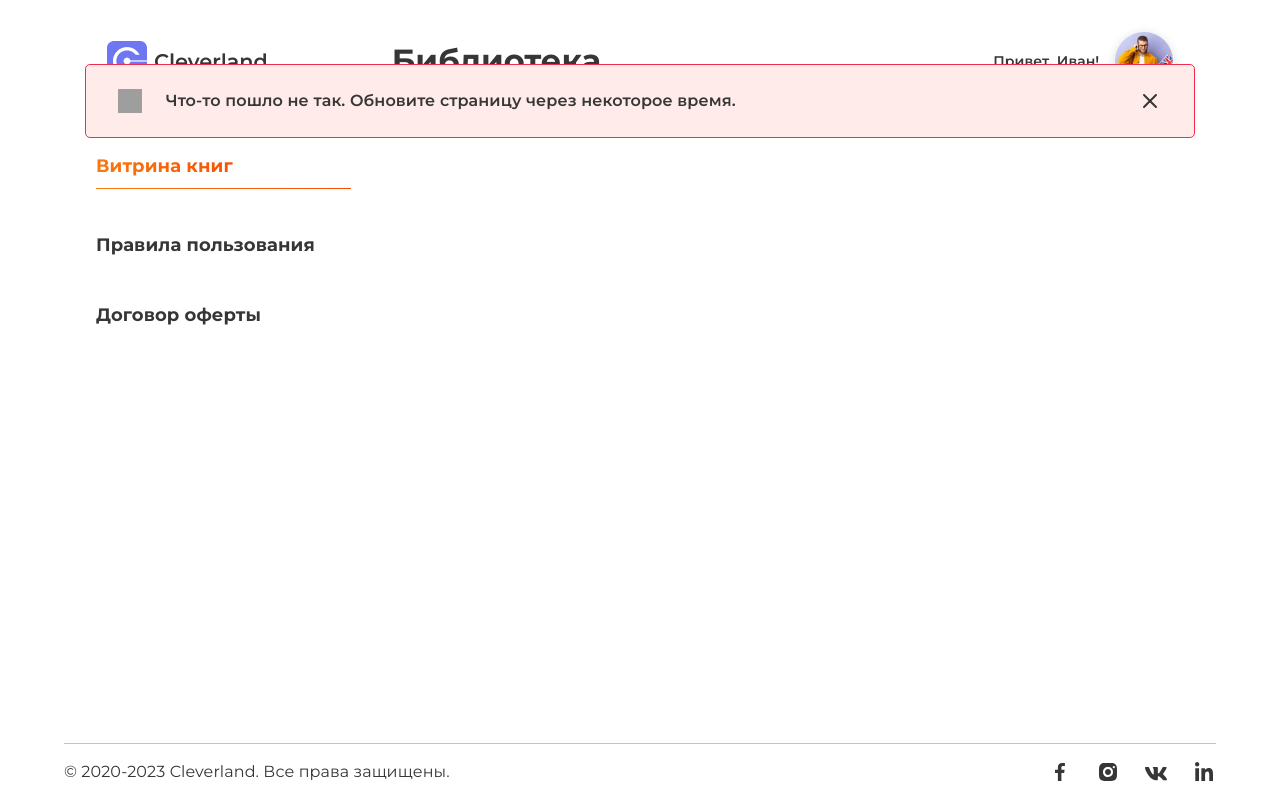
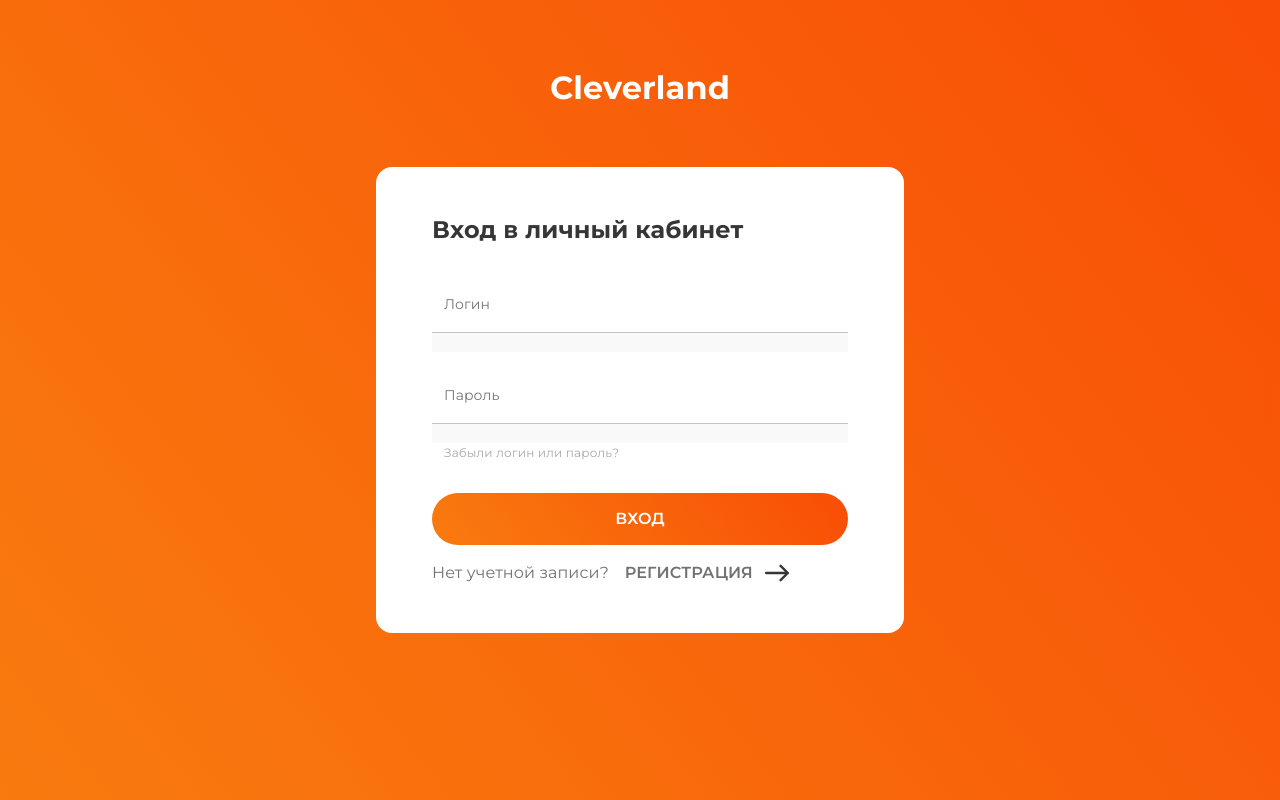
Before and after one commit to fstk1337/clever-books, a React (Create React App) app: page / in a window 1280 px wide. Before the commit this address led to /#/books/all. Built offline with nearby package versions, Linux system fonts and the light colour scheme; no server answers; grey boxes are pictures that could not be loaded.

Commit message:
feat: add AuthLayout base component

```diff
--- a/package.json
+++ b/package.json
@@ -60,6 +60,7 @@
     "mochawesome": "^7.1.3",
     "react": "^18.2.0",
     "react-dom": "^18.2.0",
+    "react-hook-form": "^7.43.3",
     "react-redux": "^8.0.5",
     "react-router-dom": "^6.4.2",
     "react-scripts": "^5.0.1",
--- a/src/app/router/routes.tsx
+++ b/src/app/router/routes.tsx
@@ -1,50 +1,63 @@
-import { Navigate } from 'react-router-dom';
+// import { Navigate } from 'react-router-dom';
+import { RouteObject } from 'react-router-dom';
+import { AuthContent } from 'src/components/auth-content/auth-content';
+import { AuthLayout } from 'src/components/auth-layout/auth-layout';
 
-import { AppLayout } from '../../components/app-layout/app-layout';
-import { AppMainLayout } from '../../components/app-main-layout/app-main-layout';
-import { BookPage } from '../../pages/book';
-import { MainPage } from '../../pages/main';
-import { PublicOfferPage } from '../../pages/public-offer';
-import { RulesPage } from '../../pages/rules';
+// import { AppLayout } from '../../components/app-layout/app-layout';
+// import { AppMainLayout } from '../../components/app-main-layout/app-main-layout';
+// import { BookPage } from '../../pages/book';
+// import { MainPage } from '../../pages/main';
+// import { PublicOfferPage } from '../../pages/public-offer';
+// import { RulesPage } from '../../pages/rules';
 
-export const routes = [
+export const routes: RouteObject[] = [
     {
         path: '/',
-        element: <AppLayout />,
+        element: <AuthLayout />,
         children: [
             {
-                element: <AppMainLayout />,
-                children: [
-                    {
-                        path: '/',
-                        element: <Navigate to='/books/all' replace={true} />
-                    },
-                    {
-                        path: '/books/all',
-                        exact: true,
-                        element: <MainPage />
-                    },
-                    {
-                        path: '/books/:category',
-                        exact: true,
-                        element: <MainPage />
-                    },
-                    {
-                        path: '/rules',
-                        exact: true,
-                        element: <RulesPage />
-                    },
-                    {
-                        path: '/public-offer',
-                        exact: true,
-                        element: <PublicOfferPage />
-                    }
-                ]
-            },
-            {
-                path: '/books/:category/:bookId',
-                element: <BookPage />
+                element: <AuthContent />,
+                index: true
             }
         ]
     }
+    // {
+    //     path: '/',
+    //     element: <AppLayout />,
+    //     children: [
+    //         {
+    //             element: <AppMainLayout />,
+    //             children: [
+    //                 {
+    //                     path: '/',
+    //                     element: <Navigate to='/books/all' replace={true} />
+    //                 },
+    //                 {
+    //                     path: '/books/all',
+    //                     exact: true,
+    //                     element: <MainPage />
+    //                 },
+    //                 {
+    //                     path: '/books/:category',
+    //                     exact: true,
+    //                     element: <MainPage />
+    //                 },
+    //                 {
+    //                     path: '/rules',
+    //                     exact: true,
+    //                     element: <RulesPage />
+    //                 },
+    //                 {
+    //                     path: '/public-offer',
+    //                     exact: true,
+    //                     element: <PublicOfferPage />
+    //                 }
+    //             ]
+    //         },
+    //         {
+    //             path: '/books/:category/:bookId',
+    //             element: <BookPage />
+    //         }
+    //     ]
+    // }
 ];
--- /dev/null
+++ b/src/components/auth-content/auth-content.scss
@@ -0,0 +1,130 @@
+.auth-content {
+    min-width: 181px;
+    max-width: 288px;
+    padding: 24px 16px;
+    background: #FFFFFF;
+    border-radius: 16px;
+    @media screen and (min-width: 600px) {
+        max-width: 528px;
+        padding: 48px 56px;
+    }
+}
+
+.auth-form {
+    display: flex;
+    flex-direction: column;
+    row-gap: 32px;
+}
+
+.form-heading {
+    font-weight: 700;
+    font-size: 24px;
+    line-height: 30px;
+    letter-spacing: 0.1px;
+    color: #363636;
+}
+
+.form-main {
+    width: 256px;
+    @media screen and (min-width: 600px) {
+        width: 416px;
+    }
+    fieldset {
+        display: flex;
+        align-items: flex-start;
+        border: 0;
+        background: #F9F9FA;
+        padding: 0;
+        height: 75px;
+        margin: 0;
+        &:first-child {
+            margin-bottom: 12px;
+            @media screen and (min-width: 600px) {
+                margin-bottom: 16px;
+            }
+        }
+        input {
+            font-family: 'Montserrat';
+            font-size: 14px;
+            line-height: 18px;
+            letter-spacing: 0.1px;
+            color: #363636;
+            width: 100%;
+            border: 0;
+            border-bottom: 1px solid #BFC4C9;
+            padding: 18px 12px 19px;
+            &:focus {
+                outline: none;
+            }
+        }
+    }
+    a {
+        font-family: 'Montserrat';
+        font-style: normal;
+        font-weight: 500;
+        font-size: 12px;
+        line-height: 16px;
+        letter-spacing: 0.2px;
+        color: #A7A7A7;
+        @media screen and (min-width: 600px) {
+            margin-left: 12px;
+        }
+    }
+}
+
+.form-helper {
+    display: flex;
+    flex-direction: column;
+    row-gap: 4px;
+    @media screen and (min-width: 600px) {
+        flex-direction: row;
+        align-items: center;
+    }
+    span {
+        font-size: 15px;
+        line-height: 20px;
+        letter-spacing: 0.1px;
+        color: #727272;
+        @media screen and (min-width: 600px) {
+            font-size: 16px;
+            line-height: 24px;
+            margin-right: 16px;
+        }
+    }
+    a {
+        display: flex;
+        flex-direction: row;
+        align-items: center;
+        font-weight: 600;
+        font-size: 12px;
+        line-height: 18px;
+        letter-spacing: 0.2px;
+        text-transform: uppercase;
+        color: #363636;
+        span {
+            margin-right: 12px;
+        }
+    }
+}
+
+.submit-btn {
+    display: inline-block;
+    width: 100%;
+    border: 0;
+    padding: 11px 0;
+    background: linear-gradient(231.58deg, #F83600 -53.35%, #F9D423 297.76%);
+    border-radius: 30px;
+    font-weight: 600;
+    font-size: 12px;
+    line-height: 18px;
+    letter-spacing: 0.2px;
+    color: #FFFFFF;
+    text-transform: uppercase;
+    cursor: pointer;
+    margin-bottom: 16px;
+    @media screen and (min-width: 600px) {
+        font-size: 16px;
+        line-height: 150%;
+        padding: 14px 0;
+    }
+}
--- /dev/null
+++ b/src/components/auth-content/auth-content.tsx
@@ -0,0 +1,32 @@
+import './auth-content.scss';
+
+import { ReactComponent as ArrowRight } from '../../assets/icon/arrow_right.svg';
+
+export const AuthContent = () => (
+    <div className='auth-content'>
+        <form className='auth-form'>
+            <h3 className='form-heading'>Вход в личный кабинет</h3>
+            <div className="form-main">
+                <fieldset>
+                    {/* <label htmlFor='login'>Логин</label> */}
+                    <input id='login' type="text" placeholder='Логин' />
+                </fieldset>
+                <fieldset>
+                    {/* <label htmlFor='password'>Пароль</label> */}
+                    <input id='password' type="text" placeholder='Пароль' />
+                </fieldset>
+                <a>Забыли логин или пароль?</a>
+            </div>
+            <div className="form-footer">
+                <button type="button" className='button submit-btn'>Вход</button>
+                <div className="form-helper">
+                    <span>Нет учетной записи?</span>
+                    <a href='#'>
+                        <span>Регистрация</span>
+                        <ArrowRight width={24} height={24} />
+                    </a>
+                </div>
+            </div>
+        </form>
+    </div>
+)
--- /dev/null
+++ b/src/components/auth-layout/auth-layout.scss
@@ -0,0 +1,38 @@
+@import '../../index.scss';
+
+.auth-layout {
+    display: flex;
+    justify-content: center;
+    align-items: center;
+    width: 100%;
+    height: 100vh;
+    min-height: 568px;
+    background: linear-gradient(231.58deg, #F83600 -53.35%, #F9D423 297.76%);
+    @media screen and (min-width: 600px) {
+        min-height: 700px;
+        align-items: center;
+    }
+}
+
+.auth-wrapper {
+    position: relative;
+}
+
+.auth-heading {
+    display: block;
+    position: absolute;
+    top: -40px;
+    width: 100%;
+    text-align: center;
+    font-weight: 700;
+    font-size: 18px;
+    line-height: 28px;
+    letter-spacing: 0.1px;
+    color: #FFFFFF;
+    @media screen and (min-width: 600px) {
+        margin: 0;
+        top: -99px;
+        font-size: 32px;
+        line-height: 40px;
+    }
+}
--- /dev/null
+++ b/src/components/auth-layout/auth-layout.tsx
@@ -0,0 +1,12 @@
+import { Outlet } from 'react-router-dom';
+
+import './auth-layout.scss';
+
+export const AuthLayout = () => (
+    <div className='auth-layout'>
+        <div className='auth-wrapper'>
+            <h1 className='auth-heading'>Cleverland</h1>
+            <Outlet />
+        </div>
+    </div>
+)
```
Also changed, not shown: src/assets/icon/arrow_right.svg (added), 1 other file (tests, documents, lock files or other folders).
